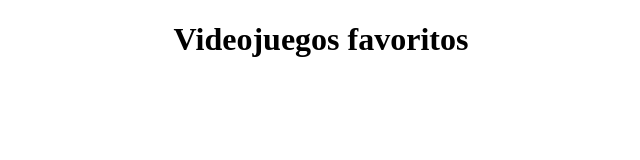
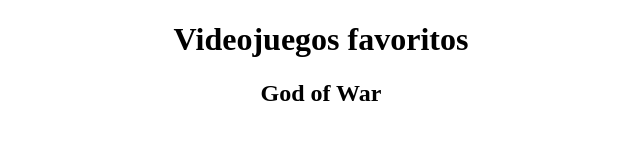
Before and after one commit to alejabarraza2/videojuegosalejaparcial, a plain HTML site: page index.html in a window 1280 px wide. Shown: the whole page, without its empty margins (319-959 px from the left). Drawn offline with Linux system fonts and the light colour scheme.

Commit message:
Agregue primer videojuego

```diff
--- a/index.html
+++ b/index.html
@@ -7,5 +7,6 @@
 </head>
 <body>
     <center><h1>Videojuegos favoritos</h1>
+    <center><h2>God of War</h2>
 </body>
 </html>
```
